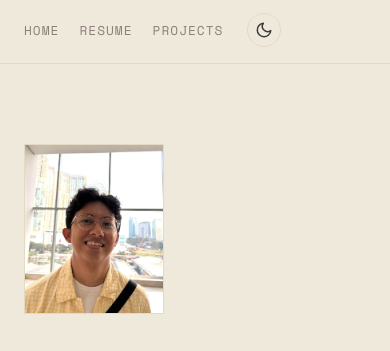
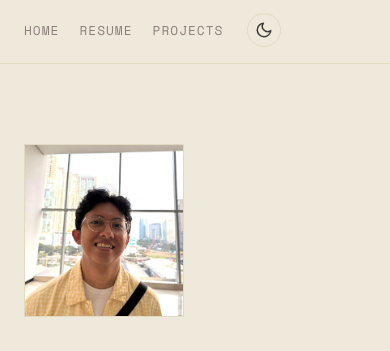
Before and after one commit to aubertoktav/aubertoktav.github.io, an Astro site: page / in a window 390 px wide. Shown: the part 39-390 px from the top of the page. Built offline with nearby package versions, Linux system fonts and the light colour scheme; Astro itself is replaced by a stand-in of ours.

Commit message:
Size hero photo frame to match the photo's own aspect ratio
Was a fixed 220px-wide box stretched to a much taller height, which
forced object-fit: cover to crop hard on the left/right. Switched to
width: auto + aspect-ratio: 3118 / 3368 (the actual photo's ratio),
so the box comes out close to square like the source image and
barely needs any cropping. Same aspect-ratio applied to the mobile
breakpoint's fixed-width box.

```diff
--- a/src/pages/index.astro
+++ b/src/pages/index.astro
@@ -82,7 +82,8 @@ const instagramUrl = 'https://instagram.com/aubert_oktav';
   }
   .hero-photo {
     flex: 0 0 auto;
-    width: 220px;
+    width: auto;
+    aspect-ratio: 3118 / 3368;
     border: 1px solid var(--border);
     background: var(--bg-elev);
     overflow: hidden;
@@ -174,8 +175,8 @@ const instagramUrl = 'https://instagram.com/aubert_oktav';
       flex-direction: column;
     }
     .hero-photo {
-      width: 140px;
-      height: 170px;
+      width: 160px;
+      aspect-ratio: 3118 / 3368;
     }
   }
 
```
